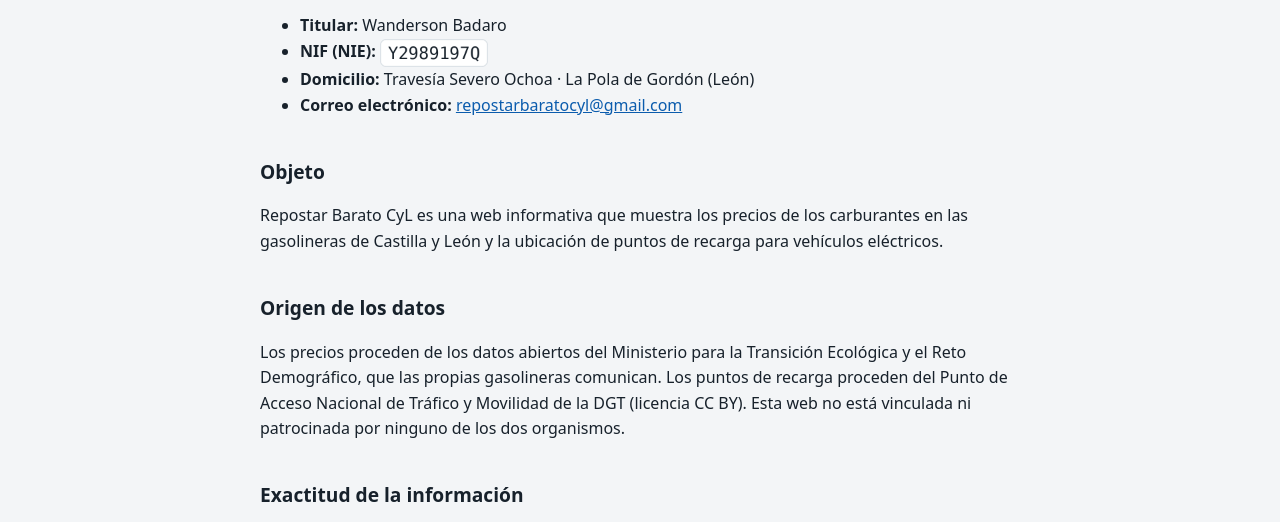
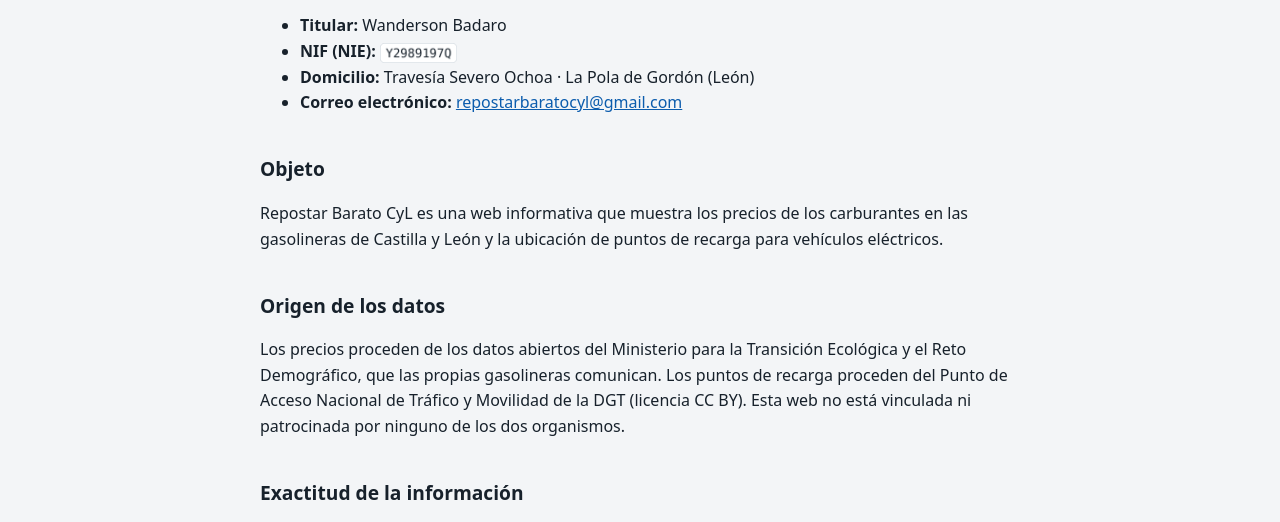
Before and after one commit to Wnndrr/repostar-barato-cyl, a plain HTML site: page paginas/aviso-legal.html in a window 1280 px wide. Shown: the part 212-734 px from the top of the page. Drawn offline with Linux system fonts and the light colour scheme.

Commit message:
NIE más pequeño en aviso legal y privacidad
Co-Authored-By: Claude Opus 5.5 <noreply@anthropic.com>
Claude-Session: https://claude.ai/code/session_015Hbb2sjKAkZadwNQoYkU3P

```diff
--- a/paginas/aviso-legal.html
+++ b/paginas/aviso-legal.html
@@ -29,7 +29,7 @@ footer{color:var(--muted);font-size:14px;border-top:1px solid var(--line);paddin
 <p>En cumplimiento del artículo 10 de la Ley 34/2002, de Servicios de la Sociedad de la Información y de Comercio Electrónico (LSSI-CE), se informa de los datos del titular de esta web:</p>
 <ul>
 <li><strong>Titular:</strong> Wanderson Badaro</li>
-<li><strong>NIF (NIE):</strong> <img src="id-titular.png" width="108" height="28" alt="Número de identificación fiscal del titular" style="vertical-align:middle"></li>
+<li><strong>NIF (NIE):</strong> <img src="id-titular.png" width="77" height="20" alt="Número de identificación fiscal del titular" style="vertical-align:middle"></li>
 <li><strong>Domicilio:</strong> Travesía Severo Ochoa · La Pola de Gordón (León)</li>
 <li><strong>Correo electrónico:</strong> <a href="mailto:repostarbaratocyl@gmail.com">repostarbaratocyl@gmail.com</a></li>
 </ul>
```
Also changed, not shown: paginas/privacidad.html (+1 -1 lines).
